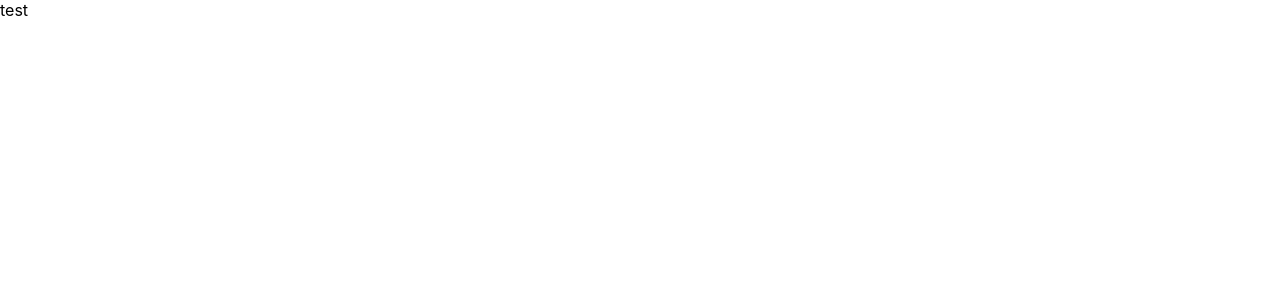
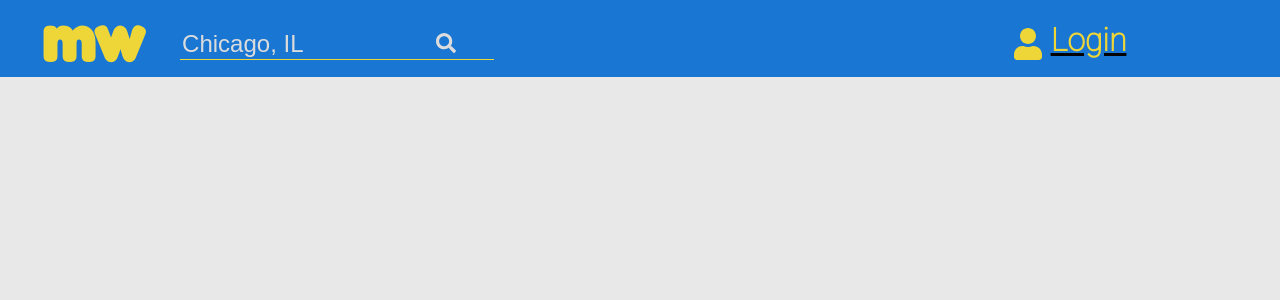
Before and after one commit to Superunknown1103/Multi-Weather, a React (Create React App) app in the folder multi-weather/: page / in a window 1280 px wide. Shown: the top 300 px of the page. Built offline with nearby package versions, Linux system fonts and the light colour scheme.

Commit message:
added header

```diff
--- a/multi-weather/package.json
+++ b/multi-weather/package.json
@@ -4,10 +4,16 @@
   "version": "0.1.0",
   "private": true,
   "dependencies": {
+    "@fortawesome/fontawesome-free": "^5.13.0",
+    "@fortawesome/fontawesome-svg-core": "^1.2.28",
+    "@fortawesome/free-solid-svg-icons": "^5.13.0",
+    "@fortawesome/react-fontawesome": "^0.1.9",
+    "@material-ui/core": "^4.10.0",
     "@testing-library/jest-dom": "^4.2.4",
     "@testing-library/react": "^9.5.0",
     "@testing-library/user-event": "^7.2.1",
     "express": "^4.17.1",
+    "node-sass": "^4.14.1",
     "react": "^16.13.1",
     "react-dom": "^16.13.1",
     "react-router-dom": "^5.2.0",
--- a/multi-weather/public/index.html
+++ b/multi-weather/public/index.html
@@ -24,6 +24,7 @@
       work correctly both with client-side routing and a non-root public URL.
       Learn how to configure a non-root public URL by running `npm run build`.
     -->
+    <link href="https://fonts.googleapis.com/css2?family=Fredoka+One&family=Roboto:wght@100&display=swap" rel="stylesheet">
     <title>React App</title>
   </head>
   <body>
--- a/multi-weather/src/App.js
+++ b/multi-weather/src/App.js
@@ -1,11 +1,13 @@
 import React, {Component} from 'react';
 import { Route, Switch, BrowserRouter as Router} from 'react-router-dom';
+import Nav from './components/global/nav/index';
+import './scss/main.scss';
 
 export default class App extends Component {
   render(){
     return (
       <div>
-           test
+          <Nav />
           <Router>
               <Switch>
                 {/* <Route exact path="/" component={Home} /> */}
--- /dev/null
+++ b/multi-weather/src/components/global/nav/index.js
@@ -0,0 +1,31 @@
+import React, {Component} from 'react';
+import { FontAwesomeIcon } from '@fortawesome/react-fontawesome';
+import { faSearch, faUser } from '@fortawesome/free-solid-svg-icons';
+
+
+export default class Nav extends Component {
+render() {
+    return (
+       <nav>
+           <ul className="nav-ul">
+               <li className="nav-li">
+                   <a className="nav-logo" href="/">
+                       mw
+                   </a>
+               </li>
+               <li className="nav-li">
+                   <input type="text" placeholder="Chicago, IL" />
+                   <FontAwesomeIcon className="fa-search" icon={faSearch} />
+               </li>
+               <li className="nav-li login-li">
+                   <FontAwesomeIcon className="fa-user" icon={faUser} />
+                   <a>Login</a>
+               </li>
+               <li className="mobile-login-li mobile">
+                   <FontAwesomeIcon className="fa-user" icon={faUser} />
+               </li>
+           </ul>
+       </nav>
+    )
+}
+}
--- /dev/null
+++ b/multi-weather/src/scss/main.scss
@@ -0,0 +1,18 @@
+$base-blue: #1976d2;
+$base-gold: #eed638;
+$roboto: 'Roboto', sans-serif;
+$logo-font: 'Fredoka One', cursive;
+
+.mobile {
+    @media only screen and (max-width: 800px) {
+        display: unset;
+    }
+    display: none;
+}
+
+body {
+    background-color: #e8e8e8
+}
+
+@import
+'nav';
--- /dev/null
+++ b/multi-weather/src/scss/nav.scss
@@ -0,0 +1,99 @@
+.nav-li {
+    list-style-type: none;
+    margin: 0 2vw;
+  }
+
+.nav-li > a {
+    text-decoration: none;
+    color: $base-gold;
+    font-family: $roboto;
+    font-weight: bold;
+}
+
+.nav-li > input {
+    font-size: 1.5rem;
+    background-color: transparent;
+    text-shadow: none;
+    border-bottom: solid 1px $base-gold;
+    border-left: none;
+    border-right: none;
+    border-top: none;
+    position: absolute;
+    top: 1.8rem;
+    color: gainsboro;
+}
+
+::placeholder {
+    color: gainsboro;
+    opacity: 1;
+  }
+
+nav {
+    width: 100vw;
+    background-color: $base-blue;
+}
+
+.nav-ul {
+    margin: 0;
+    padding: 0;
+    display: flex;
+}
+
+.nav-logo {
+    font-family: $logo-font !important;
+    font-size: 4rem;
+    margin-left: 15%;
+}
+
+.fa-search {
+    color: gainsboro;
+    position: absolute;
+    top: 2.25rem;
+    font-size: 20px;
+    transform: translate(16rem, -3px);
+}
+
+.fa-search:hover {
+    cursor: pointer;
+}
+
+.fa-user {
+    position: absolute;
+    right: 5.25rem;
+    color: $base-gold;
+    top: 0.5rem;
+}
+
+.nav-ul > :nth-child(2) {
+    margin-right: auto;
+  }
+
+.login-li {
+    font-size: 2rem;
+    position: absolute;
+    top: 1.25rem;
+    right: 8rem;
+    text-decoration: underline;
+    @media only screen and (max-width: 800px) {
+        display: none;
+    }
+}
+
+.mobile-login-li {
+    font-size: 2rem;
+    position: absolute;
+    right: -3rem;
+    top: 1.4rem;
+}
+
+.mobile-login-li:hover {
+    cursor: pointer;
+}
+
+.login-li:hover {
+    cursor: pointer;
+}
+
+.nav-logo:hover {
+    cursor: pointer;
+}
```
Also changed, not shown: multi-weather/src/components/global/footer/index.js (added), multi-weather/src/components/other.js (added), 1 other file (tests, documents, lock files or other folders).
